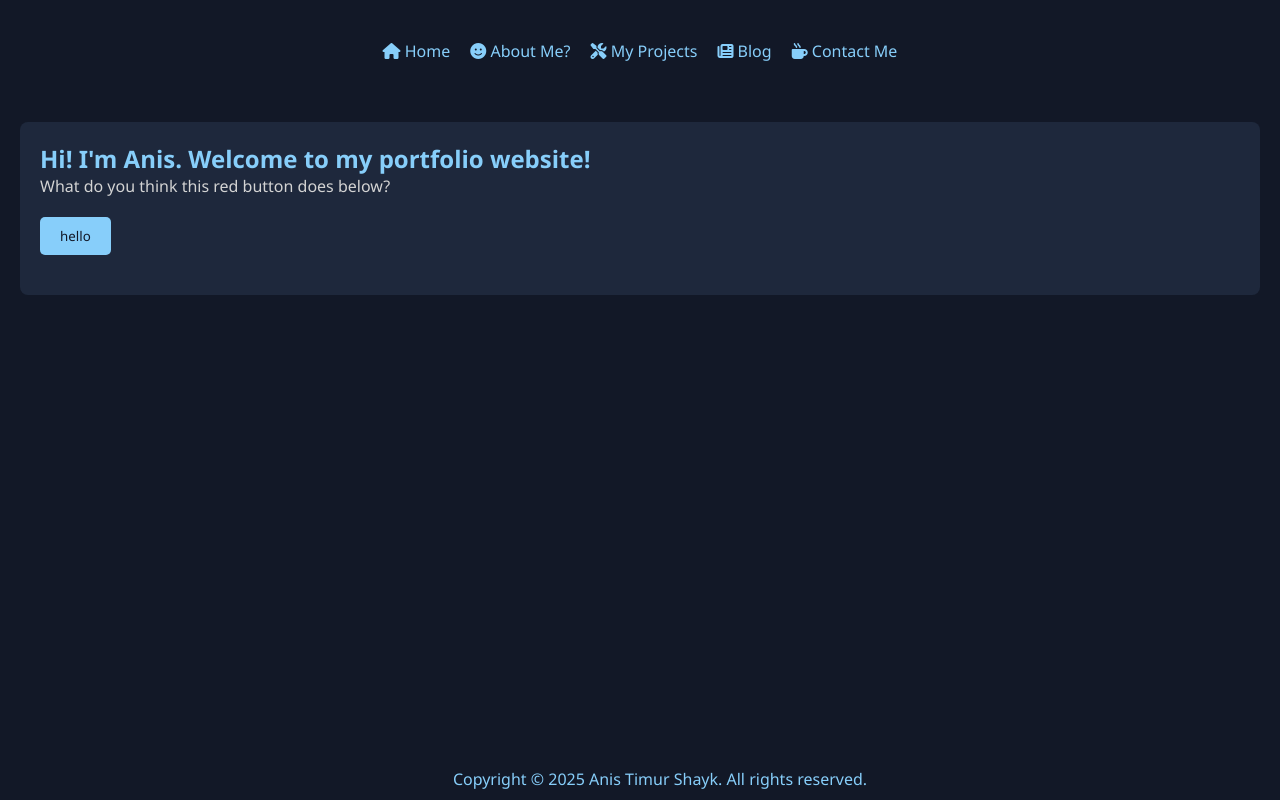
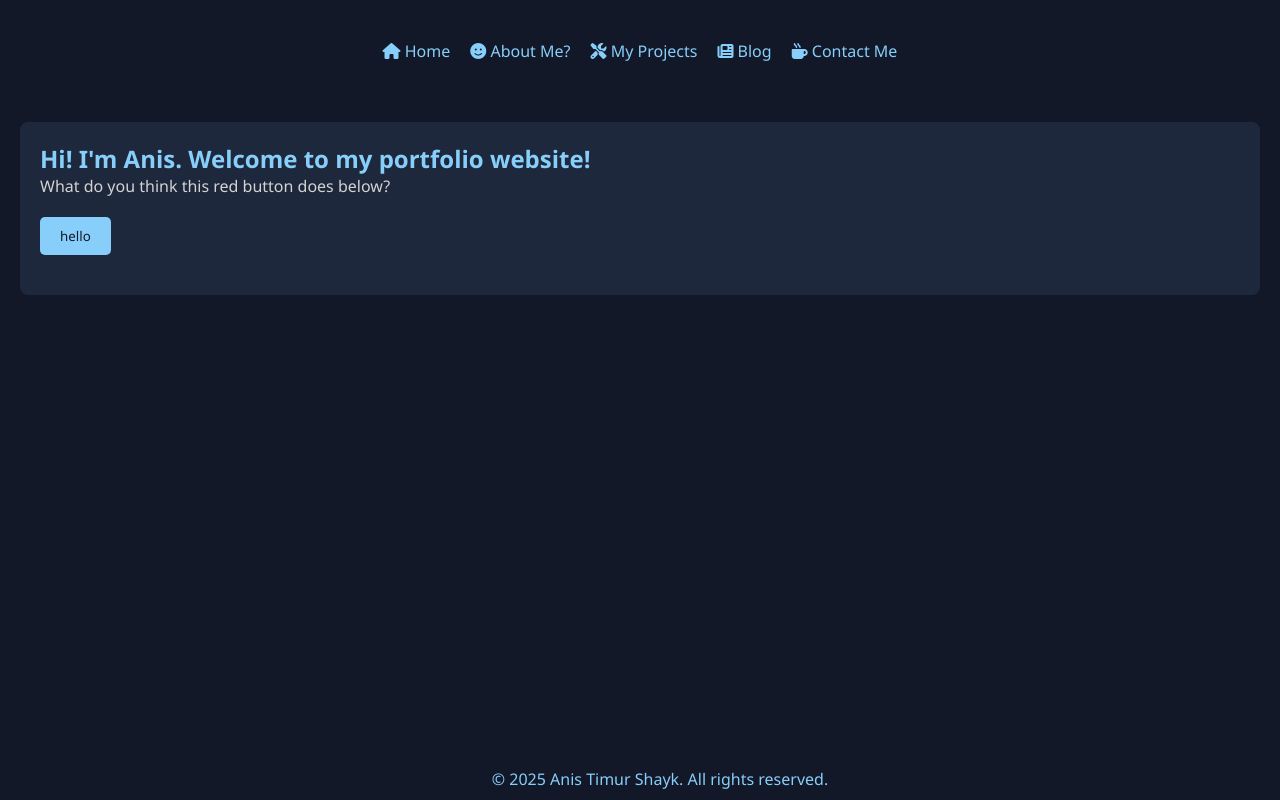
Before and after one commit to atshayk/portfolio, a plain HTML site: page index.html in a window 1280 px wide. Drawn offline with Linux system fonts and the light colour scheme.

Commit message:
removed the word "Copyright"

```diff
--- a/index.html
+++ b/index.html
@@ -23,7 +23,7 @@
                 <button>hello</button>
             </section>
         <footer>
-            <p>Copyright © 2025 Anis Timur Shayk. All rights reserved. </p>
+            <p>© 2025 Anis Timur Shayk. All rights reserved. </p>
         </footer>
     </body>
 </html>
```
